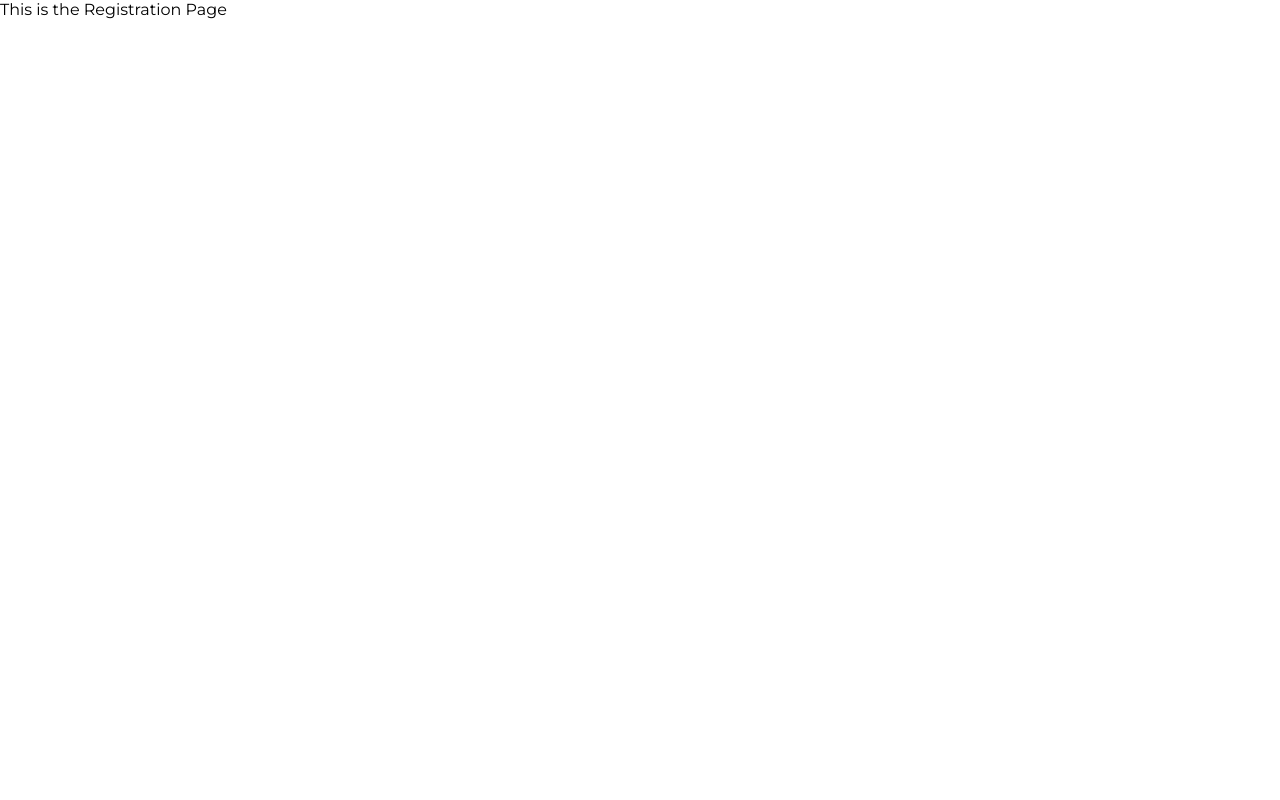
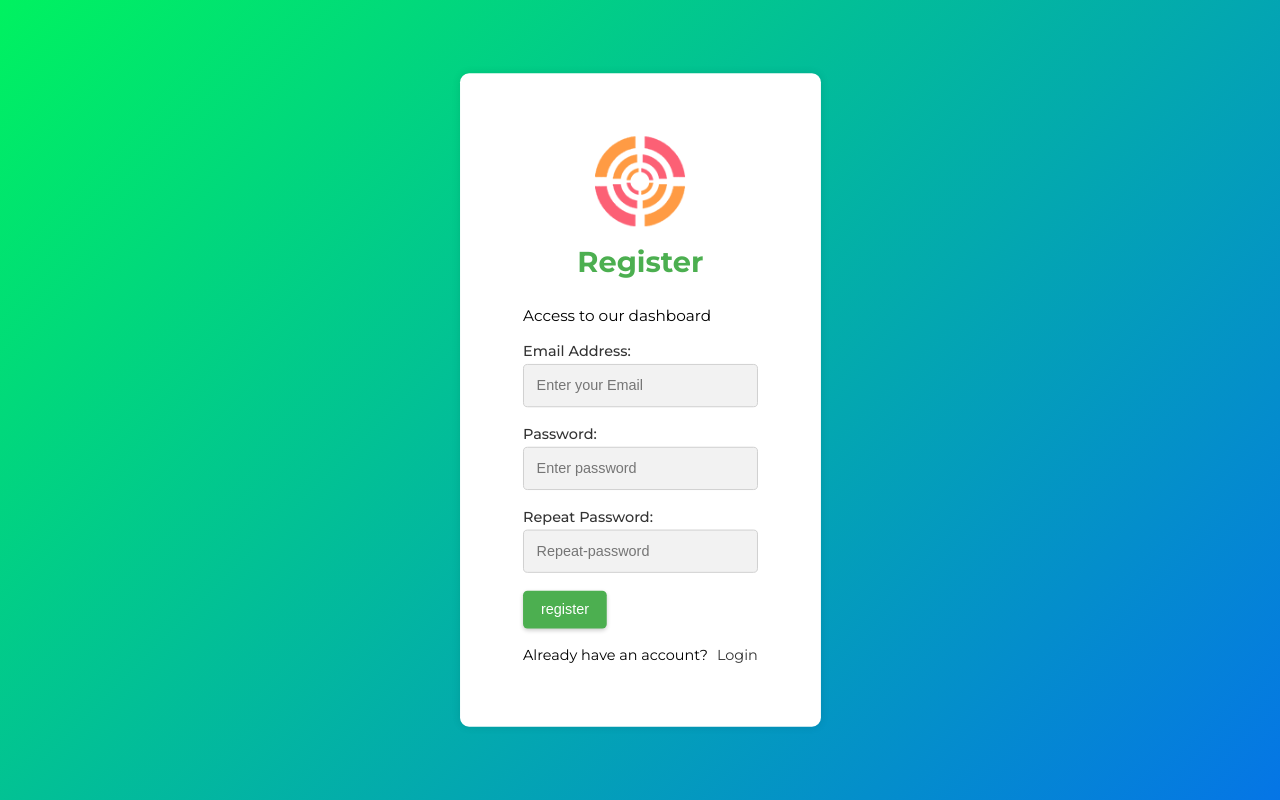
Before and after one commit to harry-olabs/avi-hub, a React (Create React App) app: page /registration in a window 1280 px wide. Built offline with nearby package versions, Linux system fonts and the light colour scheme; the HTML template or start-up script is replaced by a standard one.

Commit message:
added the registration page

```diff
--- a/src/feature/Registration/Registration.module.css
+++ b/src/feature/Registration/Registration.module.css
@@ -1,3 +1,105 @@
-body{
-    color: black;
+body {
+  font-family: "Montserrat", sans-serif;
+  background: linear-gradient(135deg, #00f260, #0575e6);
+  background-size: cover;
+  background-repeat: no-repeat;
+  display: flex;
+  align-items: center;
+  justify-content: center;
+  height: 100vh;
+  margin: 0;
+  padding: 0;
 }
+
+.container {
+  max-width: 800px;
+  background-color: #fff;
+  padding: 70px;
+  border-radius: 10px;
+  box-shadow: 0 0 10px rgba(0, 0, 0, 0.1);
+  transform: scale(0.9);
+  transition: transform 0.5s ease;
+  font-size: 16px;
+}
+.container__description {
+  margin-bottom: 20px;
+  font-size: 17px;
+}
+
+.container:hover {
+  transform: scale(1);
+}
+
+.container__title {
+  text-align: center;
+  margin-bottom: 30px;
+  color: #4caf50;
+  font-size: 32px;
+}
+
+.form__group {
+  margin-bottom: 20px;
+}
+
+.form__label {
+  display: block;
+  font-weight: 500;
+  color: #333;
+  margin-bottom: 5px;
+  font-size: 16px;
+}
+
+.form__input[type="email"],
+.form__input[type="password"] {
+  width: 100%;
+  padding: 12px;
+  border-radius: 5px;
+  border: 1px solid #ccc;
+  background-color: #f2f2f2;
+  transition: background-color 0.3s ease;
+  font-size: 14px;
+}
+
+.form__input[type="email"]:hover,
+.form__input[type="password"]:hover {
+  background-color: #e0e0e0;
+}
+
+.form__submit {
+  background-color: #4caf50;
+  color: #fff;
+  cursor: pointer;
+  border: none;
+  padding: 12px 20px;
+  font-size: 16px;
+  border-radius: 5px;
+  transition: background-color 0.3s ease;
+  box-shadow: 0 2px 5px rgba(0, 0, 0, 0.2);
+}
+
+.form__submit:hover {
+  background-color: #45a049;
+}
+
+.container__logo {
+  text-align: center;
+  margin-bottom: 20px;
+}
+
+.container__logo img {
+  max-width: 200px;
+  height: auto;
+  display: block;
+  margin: 0 auto;
+}
+
+.register__link {
+  text-align: center;
+  margin-top: 20px;
+}
+
+.register__link__anchor {
+  color: #333;
+  text-decoration: none;
+  margin-left:10px;
+}
--- a/src/feature/Registration/index.jsx
+++ b/src/feature/Registration/index.jsx
@@ -1,8 +1,80 @@
 import React from "react";
 import styles from "./Registration.module.css";
+import logo from "../../images/sniper.png";
+import Button from "../../components/Button";
+import Input from "../../components/Input";
+import { useState } from "react";
 
 const Registration = () => {
-  return <div className={styles.color}>This is the Registration Page</div>;
+  const [email, setEmail] = useState("");
+  const [password, setPassword] = useState("");
+  const [repeat, setRepeat] = useState("");
+
+  const handleEmailChange = (value) => {
+    setEmail(value);
+  };
+
+  const handlePasswordChange = (value) => {
+    setPassword(value);
+  };
+  const handleRepeatPasswordChange = (value) => {
+    setRepeat(value);
+  };
+  return (
+    <div className={styles.container}>
+      <div className={styles.container__logo}>
+        <img src={logo} alt="Description" />
+      </div>
+      <h1 className={styles.container__title}>Register</h1>
+      <p className={styles.container__description}>Access to our dashboard</p>
+      <form className={styles.form}>
+        <div className={styles.form__group}>
+          <label for="email" className={styles.form__label}>
+            Email Address:
+          </label>
+          <Input
+            type="email"
+            placeholder="Enter your Email"
+            value={email}
+            onChange={handleEmailChange}
+          />
+        </div>
+        <div className={styles.form__group}>
+          <label for="password" className={styles.form__label}>
+            Password:
+          </label>
+          <Input
+            type="password"
+            placeholder="Enter password"
+            value={password}
+            onChange={handlePasswordChange}
+          />
+        </div>
+        <div className={styles.form__group}>
+          <label for="repeat-password" class={styles.form__label}>
+            Repeat Password:
+          </label>
+          <Input
+            type="repeat-password"
+            placeholder="Repeat-password"
+            value={repeat}
+            onChange={handleRepeatPasswordChange}
+          />
+        </div>
+        <div className="form__group">
+          <Button text="register" />
+        </div>
+      </form>
+      <div className={styles.register__link}>
+        <p>
+          Already have an account?
+          <a href="dashboard.html"className={styles.register__link__anchor}>
+            Login
+          </a>
+        </p>
+      </div>
+    </div>
+  );
 };
 
 export default Registration;
```
